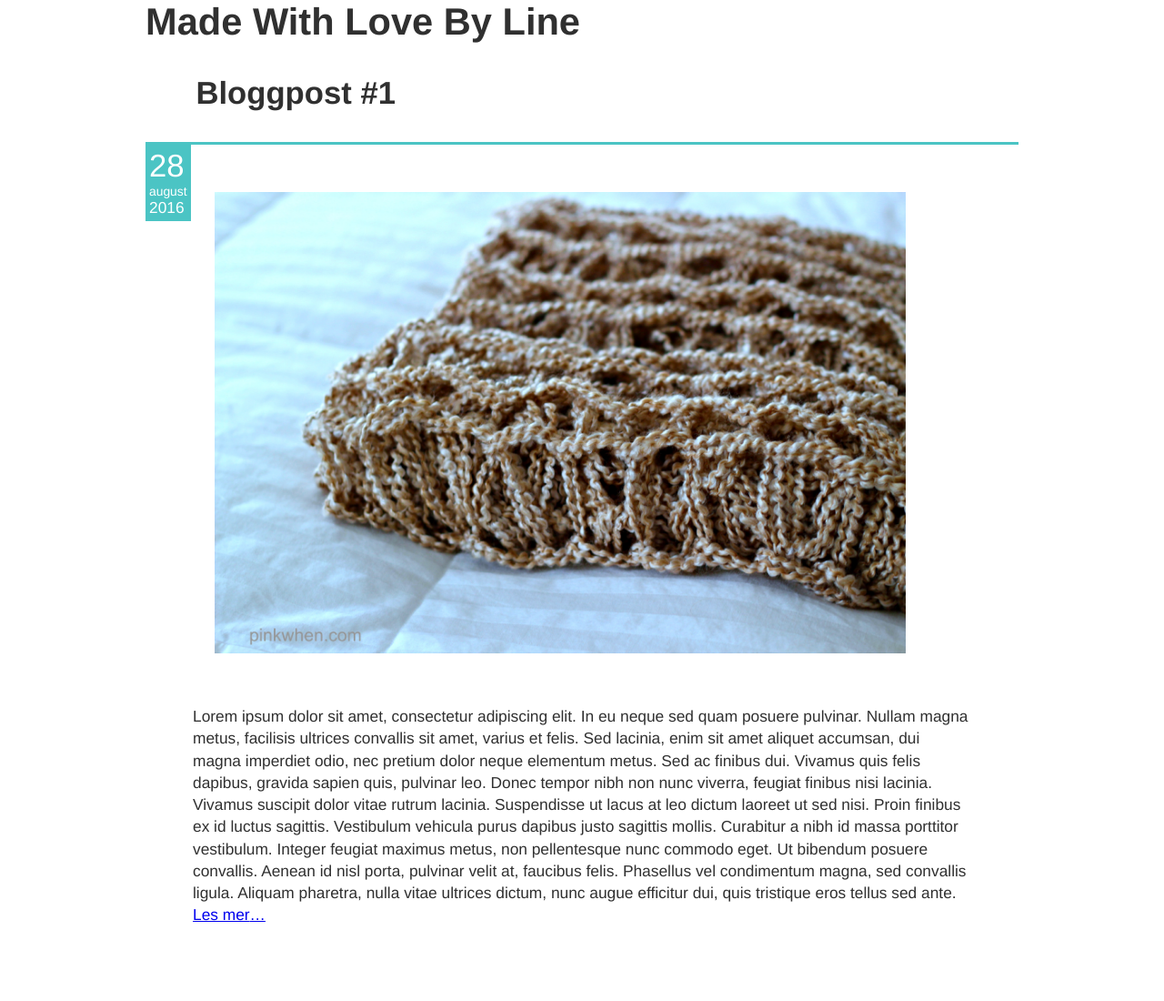
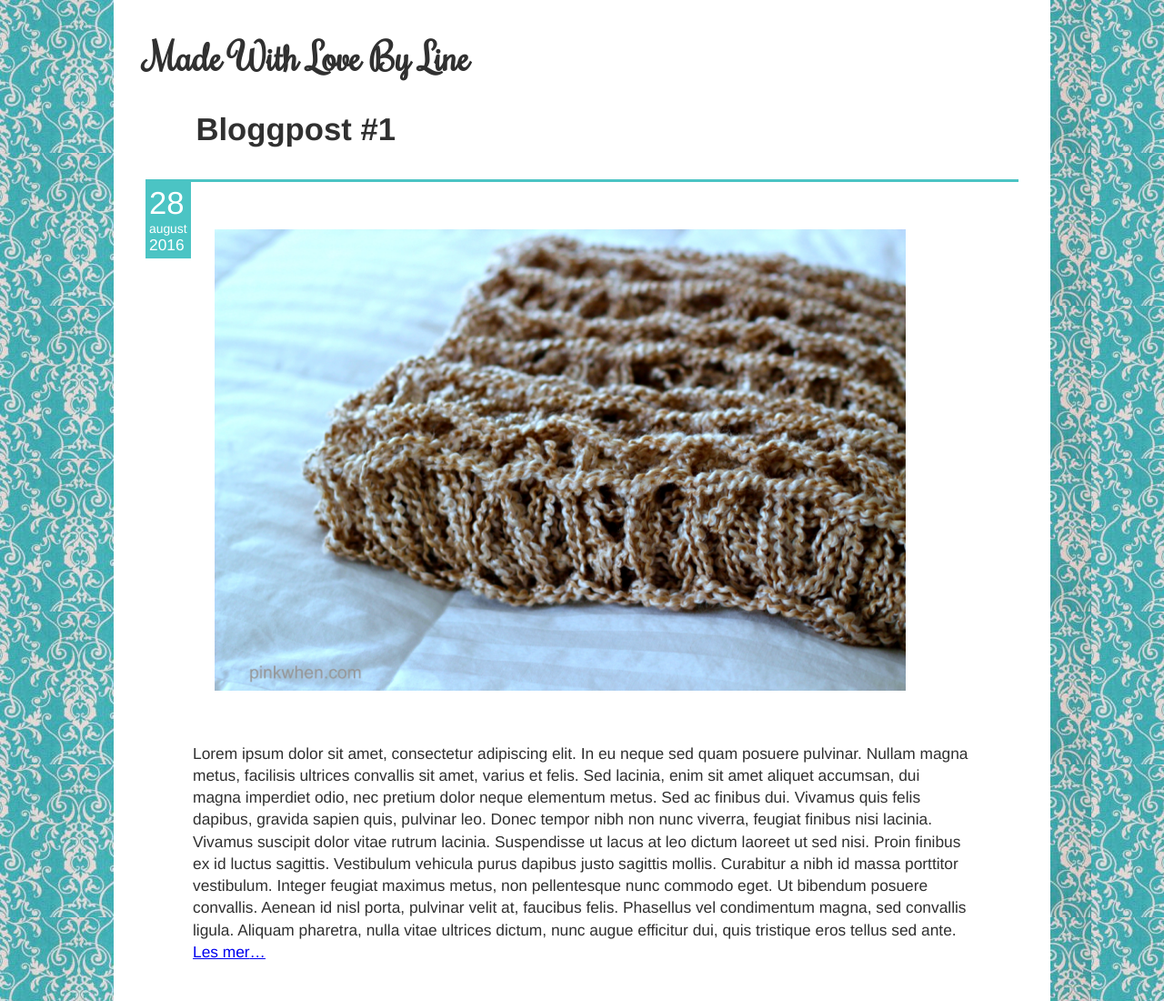
Before and after one commit to loldot/linevedeler, a plain HTML site: page index.html in a window 1280 px wide. Shown: the top 1100 px of the page at 91% size. Drawn offline with Linux system fonts and the light colour scheme.

Commit message:
added background

```diff
--- a/index.html
+++ b/index.html
@@ -2,6 +2,7 @@
 <html>
     <head>
         <title>Made with love by Line</title>
+        <link href="https://fonts.googleapis.com/css?family=Rochester" rel="stylesheet">
         <link type="text/css" rel="stylesheet" href="style/style.css"></style>
     </head>
     <body>
--- a/style/style.css
+++ b/style/style.css
@@ -7,6 +7,7 @@ body {
     font-size: 13pt;
     font-family: Helvetica, sans-serif;
     color: rgb(48,48,48);
+    background: url('../images/bg.jpg') repeat;
 }
 
 p {
@@ -25,6 +26,7 @@ time {
 }
 time > span {
     display: block;
+    width:auto;
 }
 span.day {
     font-size: 2em;
@@ -34,6 +36,7 @@ span.month{
 }
 h1 {
     font-size:2.4em;
+    font-family: 'Rochester', cursive;
 }
 h2 {
     font-size:2.0em;
@@ -64,6 +67,8 @@ img {
 main {
     width:960px;
     margin: 0 auto;
+    background: white;
+    padding: 2em;
 }
 
 a.readmore:after {
```
Also changed, not shown: images/bg.jpg (added).
